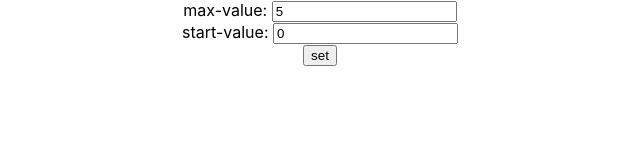
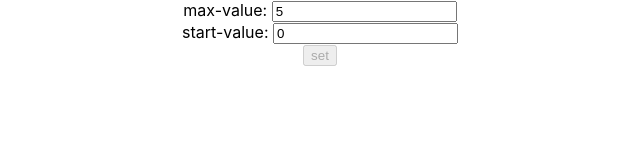
Before and after one commit to pmuzychenko/counter-with-settings, a React (Create React App) app: page / in a window 1280 px wide. Shown: the top 160 px of the page, without its empty margins (320-960 px from the left). Built offline with nearby package versions, Linux system fonts and the light colour scheme.

Commit message:
feat: add disabled setting into props of Button component

```diff
--- a/src/App.tsx
+++ b/src/App.tsx
@@ -11,6 +11,10 @@ function App() {
 
     let [maxValue, setMaxValue] = useState<number>(5)
     let [minValue, setMinValue] = useState<number>(0)
+
+    let [settingsButtonDisabled, setSettingsButtonDisabled] = useState<boolean>(true)
+
+
 
     const changeMaxValue = ( value: number) => {
         setMaxValue(value)
@@ -30,7 +34,10 @@ function App() {
                       changeMinValue={changeMinValue}
 
             />
-            <Button title={'set'}/>
+            <Button title={'set'}
+                    disabled={settingsButtonDisabled}
+
+            />
         </div>
     );
 }
--- a/src/Button.tsx
+++ b/src/Button.tsx
@@ -3,12 +3,13 @@ import './App.css';
 
 type PropsType = {
     title: string
+    disabled: boolean
 }
 
 function Button(props: PropsType) {
     return (
         <div>
-            <button>{props.title}</button>
+            <button disabled={props.disabled}>{props.title}</button>
         </div>
     );
 }
```
Also changed, not shown: 1 other file (tests, documents, lock files or other folders).
